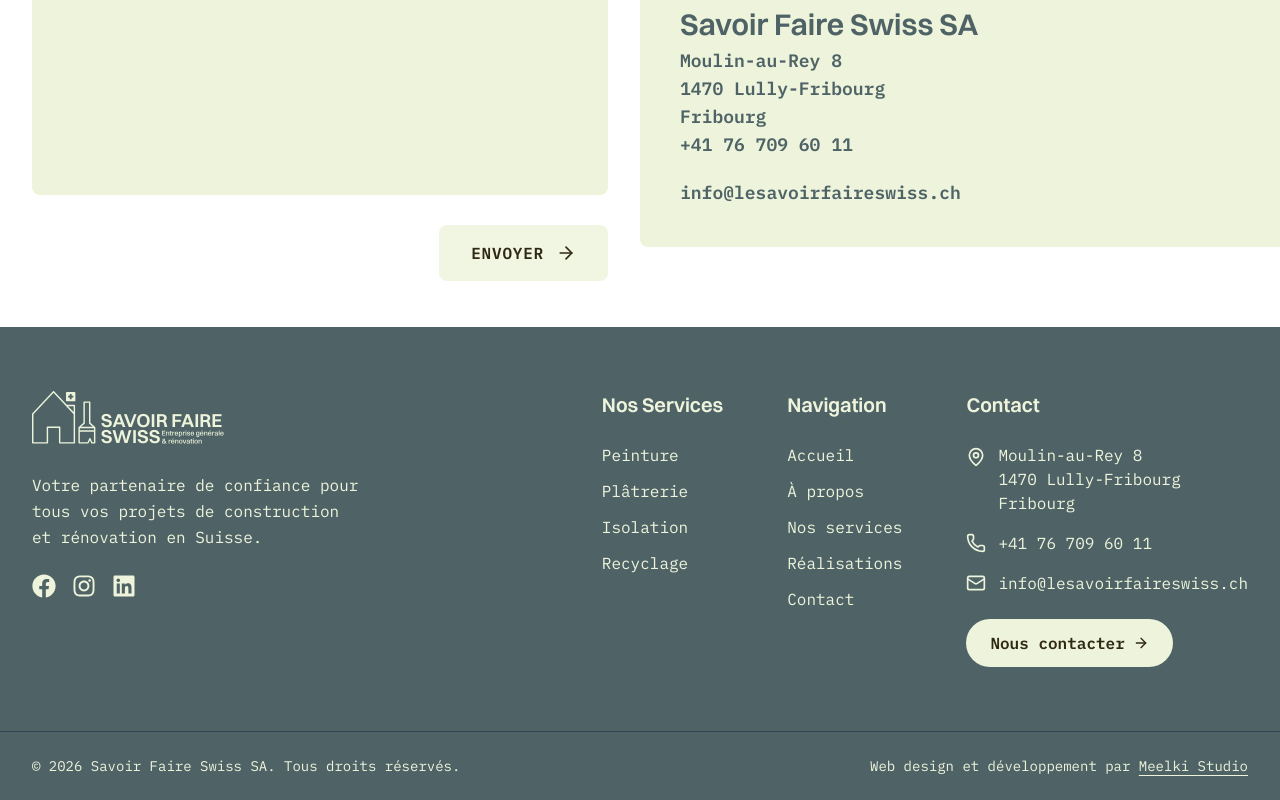
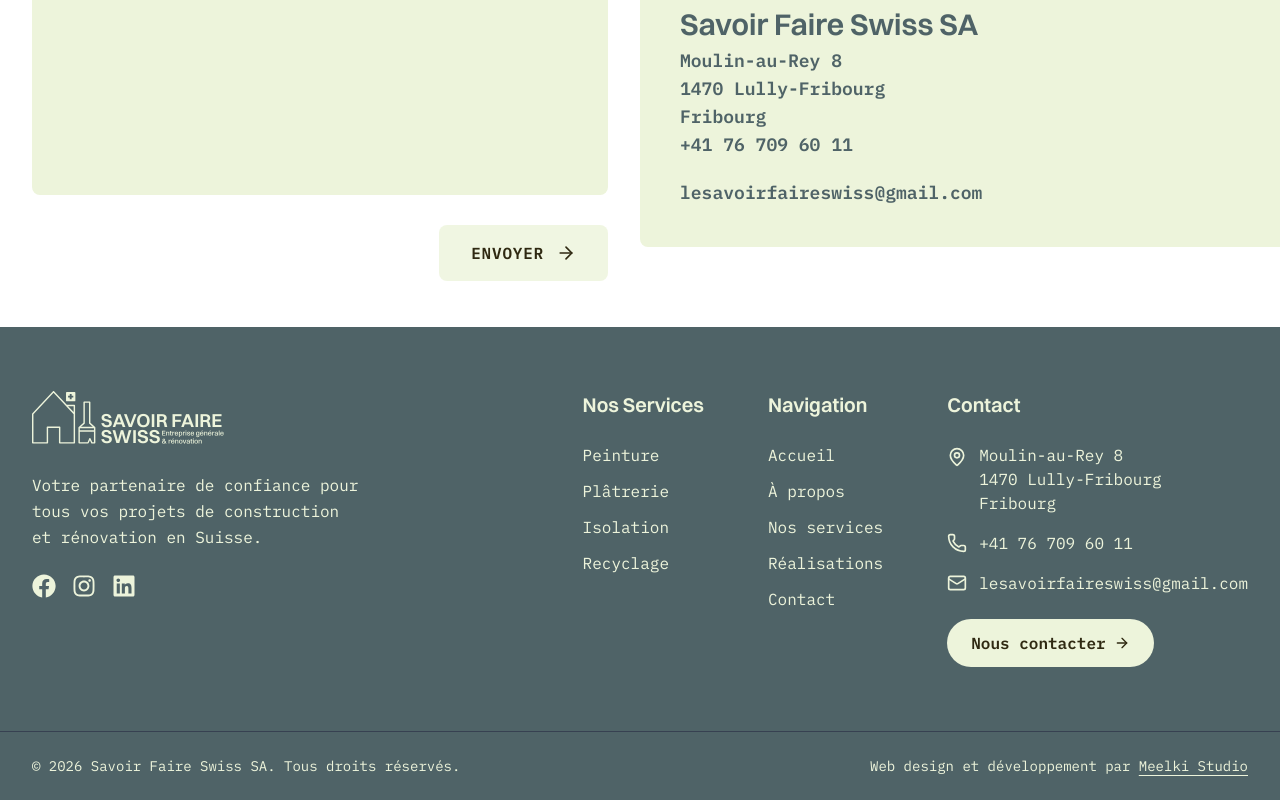
Before and after one commit to mathiaswdr/savoir-faire-swiss, a Next.js app: page / in a window 1280 px wide. Shown: the part 4329-5129 px from the top of the page. Built offline with nearby package versions, Linux system fonts and the light colour scheme.

Commit message:
updates 2026-04-09 10:40:47

```diff
--- a/app/api/contact/route.ts
+++ b/app/api/contact/route.ts
@@ -27,8 +27,8 @@
 
     // Envoyer l'email
     const data = await resend.emails.send({
-      from: 'Contact Savoir Faire Swiss <contact@lesavoirfaireswiss.ch>', // Remplacez par votre domaine vérifié
-      to: ['mwrdev.infos@gmail.com'], // Remplacez par votre adresse Gmail
+      from: 'Contact Savoir Faire Swiss <lesavoirfaireswiss@gmail.com>', // Remplacez par votre domaine vérifié
+      to: ['lesavoirfaireswiss@gmail.com'], // Remplacez par votre adresse Gmail
       subject: `Nouveau message de contact - ${name}`,
       html: `
         <div style="font-family: Arial, sans-serif; max-width: 600px; margin: 0 auto; padding: 20px;">
--- a/app/projets/[slug]/page.tsx
+++ b/app/projets/[slug]/page.tsx
@@ -1,6 +1,6 @@
 import { notFound } from 'next/navigation';
 import Image from 'next/image';
-import { ArrowLeft, Calendar, MapPin, Clock, DollarSign } from 'lucide-react';
+import { ArrowLeft, Calendar, MapPin, Clock } from 'lucide-react';
 import { getProjectBySlug, getAllProjectSlugs } from '@/lib/projects-data';
 import ScrollToButton from '@/components/ui/scroll-to-button';
 import { ArrowDown } from 'lucide-react';
@@ -89,7 +89,7 @@
       <section id="infos" className="py-16 px-4 sm:px-6 lg:px-8">
         <div className="max-w-7xl mx-auto">
           {/* Project Info Cards */}
-          <div className="grid md:grid-cols-4 gap-6 mb-16">
+          <div className="grid md:grid-cols-3 gap-6 mb-16">
             <div className="bg-[#EDF4DB] p-6 rounded-lg text-center">
               <MapPin className="w-8 h-8 mx-auto mb-3 text-[#7D9395]" />
               <h3 className="font-semibold mb-2">Lieu</h3>
@@ -104,11 +104,6 @@
               <Clock className="w-8 h-8 mx-auto mb-3 text-[#7D9395]" />
               <h3 className="font-semibold mb-2">Durée</h3>
               <p>{project.duration}</p>
-            </div>
-            <div className="bg-[#EDF4DB] p-6 rounded-lg text-center">
-              <DollarSign className="w-8 h-8 mx-auto mb-3 text-[#7D9395]" />
-              <h3 className="font-semibold mb-2">Budget</h3>
-              <p>{project.budget}</p>
             </div>
           </div>
 
--- a/components/footer.tsx
+++ b/components/footer.tsx
@@ -36,7 +36,7 @@
   };
 
   const handleEmailClick = async () => {
-    const email = "info@lesavoirfaireswiss.ch";
+    const email = "lesavoirfaireswiss@gmail.com";
     try {
       await navigator.clipboard.writeText(email);
       toast.success("Email copié dans le presse-papier !");
@@ -186,7 +186,7 @@
                     onClick={handleEmailClick}
                     className="text-mainYellow hover:text-clearBlue transition-colors duration-300 text-left"
                   >
-                    info@lesavoirfaireswiss.ch
+                    lesavoirfaireswiss@gmail.com
                   </button>
                 </div>
               </div>
--- a/components/home/contact.tsx
+++ b/components/home/contact.tsx
@@ -148,7 +148,7 @@
           </div>
 
           <div className="pt-4 space-y-2 font-semibold">
-            <p className="text-lg">info@lesavoirfaireswiss.ch</p>
+            <p className="text-lg">lesavoirfaireswiss@gmail.com</p>
           </div>
         </div>
 
--- a/lib/metadata.ts
+++ b/lib/metadata.ts
@@ -115,7 +115,7 @@
     "business.contact.postal-code": "1470",
     "business.contact.country-name": "Switzerland",
     "business.contact.phone": "+41 76 709 60 11",
-    "business.contact.email": "info@lesavoirfaireswiss.ch",
+    "business.contact.email": "lesavoirfaireswiss@gmail.com",
 
     // Secteur d'activité
     "business.category": "Construction Company",
```
